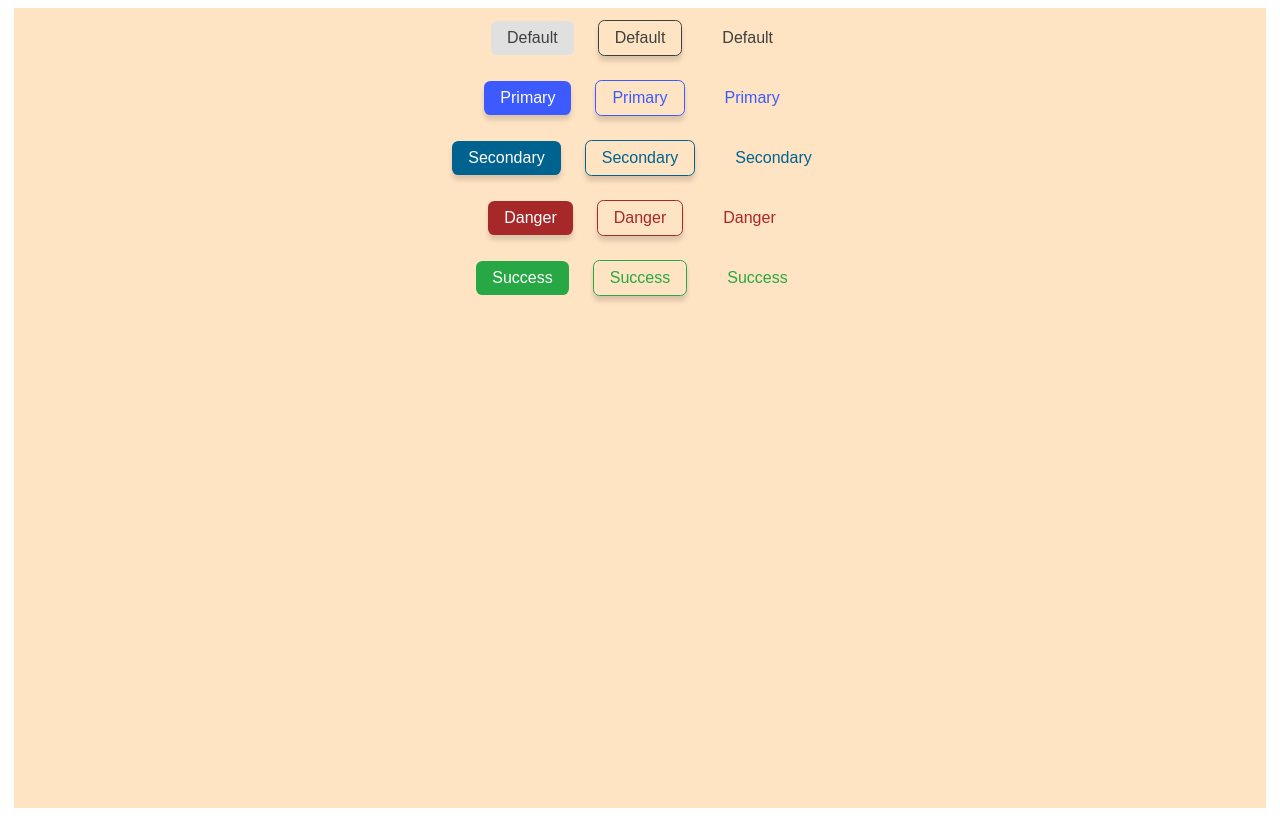
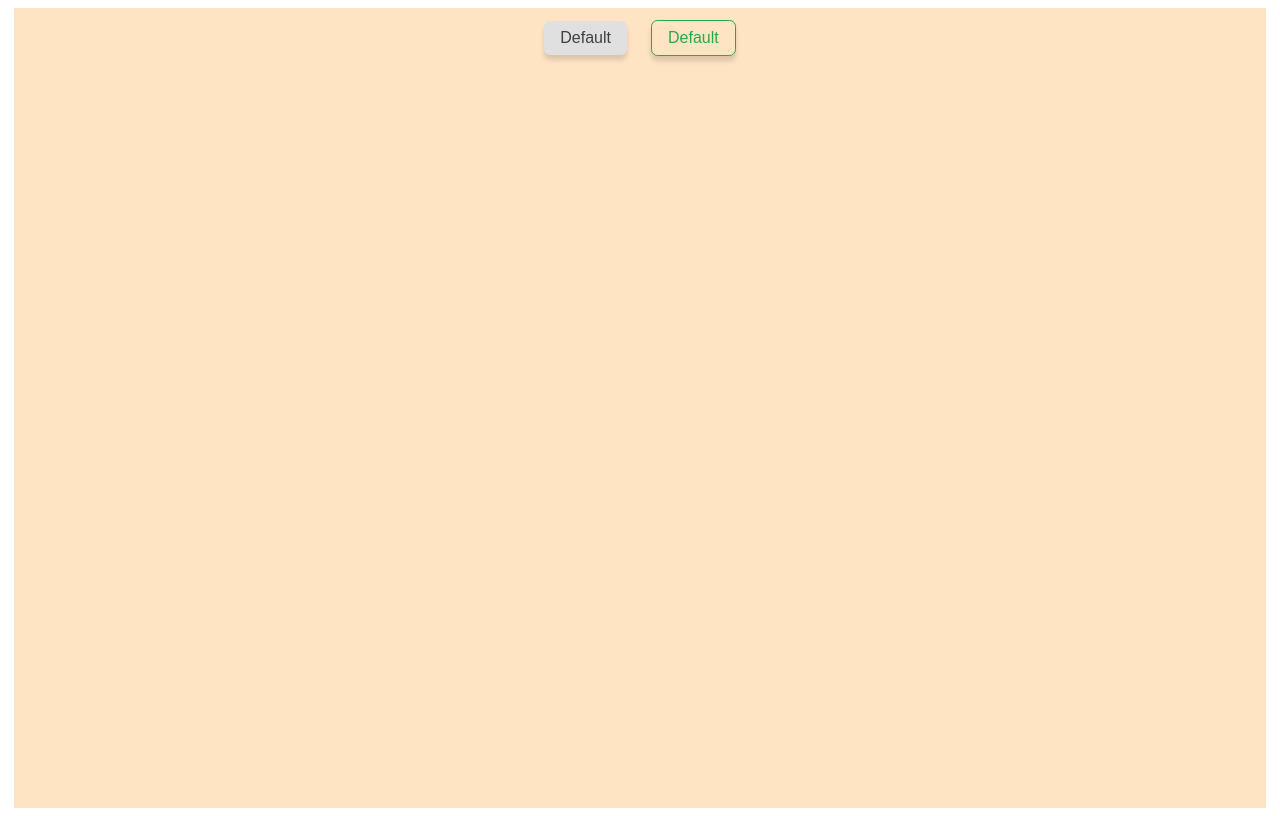
Before and after one commit to zain610/Design-System, a React (Create React App) app: page / in a window 1280 px wide. Built offline with nearby package versions, Linux system fonts and the light colour scheme.

Commit message:
Completed 5 different colors and 3 variants. Will now work on adding icons to the start and end of hte button

```diff
--- a/src/components/App.css
+++ b/src/components/App.css
@@ -6,7 +6,6 @@ html {
   margin: 0.5rem;
   background: bisque;
   height: 100vh;
-  display: flex;
   justify-content: space-around;
 }
 @media only screen and (min-width: 992px) {
--- a/src/components/App.js
+++ b/src/components/App.js
@@ -8,6 +8,7 @@ const App = () => {
   return (
     <div className="container">
       <Button />
+      <Button color="success" type="outline" />
       {/* <Button type="default" />
       <Button type="outline" />
       <Button type="text" /> */}
--- a/src/components/Button/Button.js
+++ b/src/components/Button/Button.js
@@ -1,42 +1,18 @@
 import React from "react"
 import "./Button.scss"
 
-const ButtonComponent = ({ type = "default", size = "small", disableShadow = false }) => {
+const ButtonComponent = ({ color = "default", type = "default", size = "small", disableShadow = false, text = "Default" }) => {
   //generate class name based on props
   const generateClassName = () => {
-    let className = `btn-${size} ${type} `
+    let className = `btn-${size} ${type} ${color}`
+    className += disableShadow ? " disableShadow" : ""
     return className
   }
-  //btn-small disableShadow
+  console.log("class", generateClassName())
+  //btn-small outline disbleShadow
   return (
-    <div>
-      <div>
-        <button className="btn-small default disableShadow">Default</button>
-        <button className="btn-small default outline">Default</button>
-        <button className="btn-small default text">Default</button>
-      </div>
-      <div>
-        <button className="btn-small primary">Primary</button>
-        <button className="btn-small primary outline">Primary</button>
-        <button className="btn-small primary text">Primary</button>
-      </div>
+    <button className={generateClassName()}>{text}</button>
 
-      <div>
-        <button className="btn-small secondary">Secondary</button>
-        <button className="btn-small secondary outline">Secondary</button>
-        <button className="btn-small secondary text">Secondary</button>
-      </div >
-      <div>
-        <button className="btn-small danger">Danger</button>
-        <button className="btn-small danger outline">Danger</button>
-        <button className="btn-small danger text">Danger</button>
-      </div>
-      <div>
-        <button className="btn-small success disableShadow">Success</button>
-        <button className="btn-small success outline">Success</button>
-        <button className="btn-small success text">Success</button>
-      </div>
-    </div>
   )
 }
 
```
